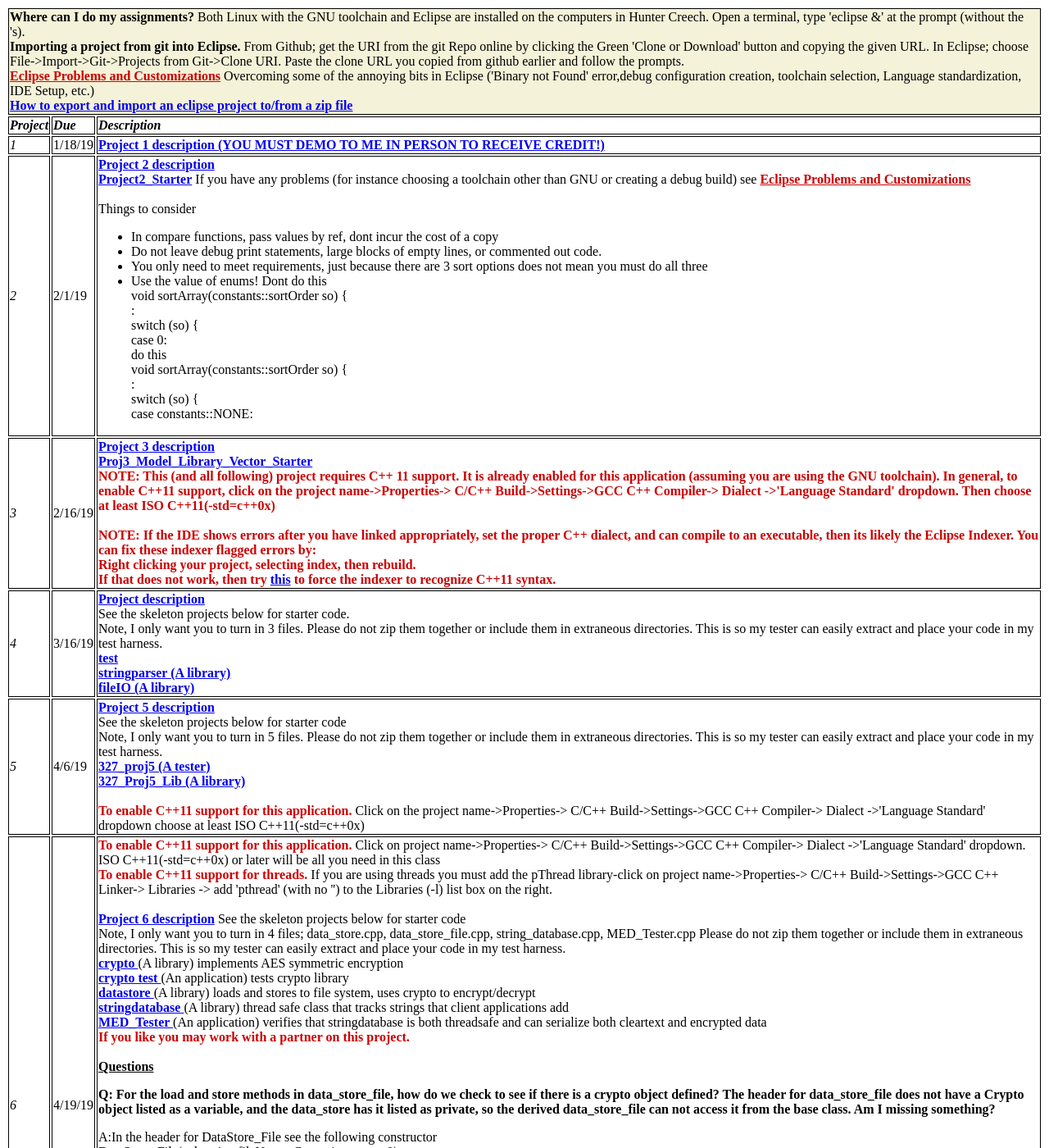
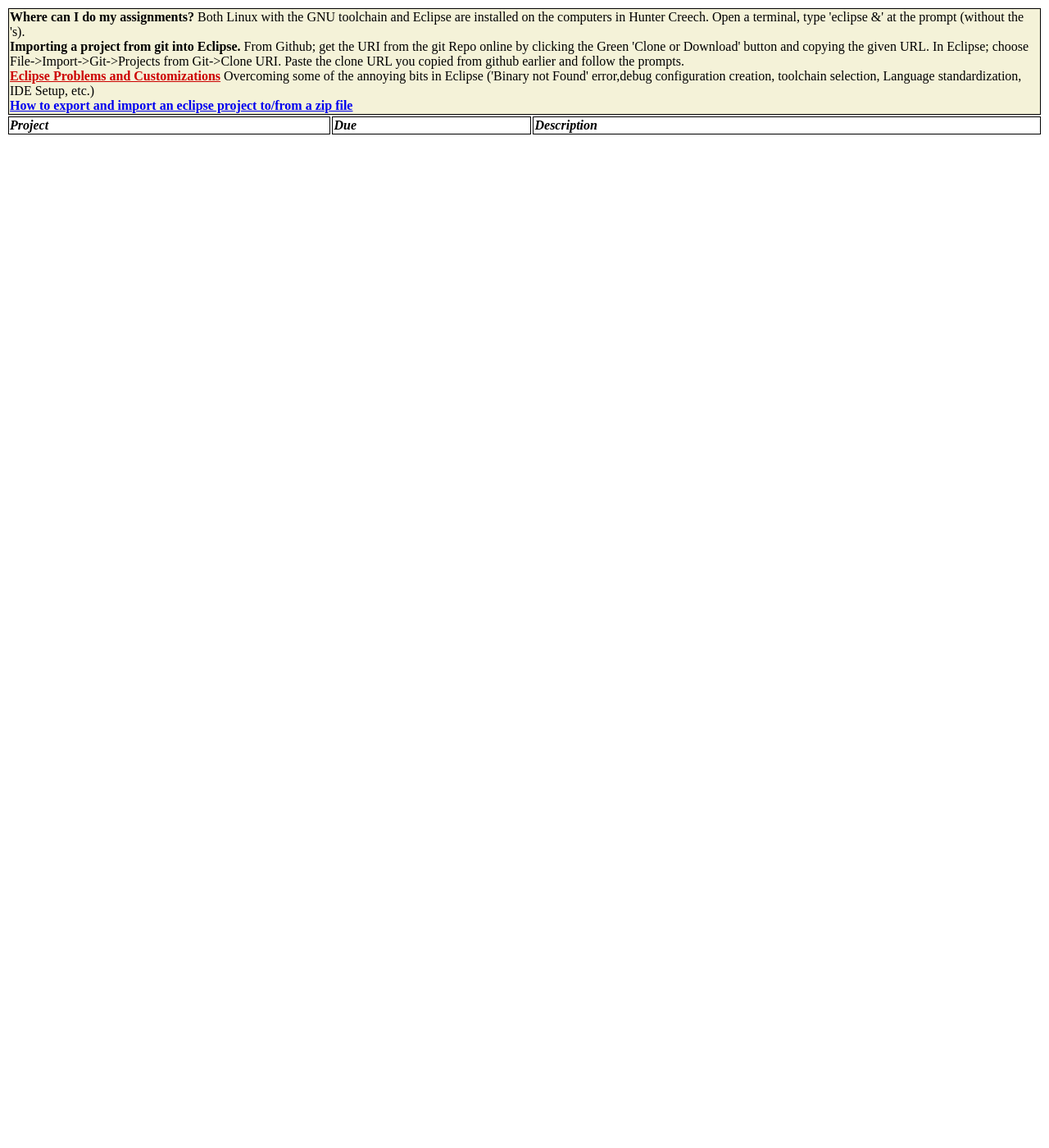
Before and after one commit to CNUClasses/CPSC327, a Jekyll site: the page navbar/Projects.html, which Jekyll copies as it is, in a window 1280 px wide and 1400 px high. Shown: the whole window at 82% size. Built offline with Jekyll 4.4.1, drawn with Linux system fonts in a browser that asks for light colours; some of the changed text lies outside the part shown.

Commit message:
projects update

```diff
--- a/navbar/Projects.html
+++ b/navbar/Projects.html
@@ -31,7 +31,7 @@
                <td class="style_white "><em><strong>Due</strong></em></td>
                <td class="style_white "><em><strong>Description</strong></em></td>
             </tr>
-
+           <!--
             <tr>
                <td class="style_white "><em>1</em></td>
                <td class="style_white ">1/18/19</td>
@@ -96,7 +96,7 @@
               </td>
             </tr>
             -->
-
+ <!--
             <tr>
                <td class="style_white "><em>4</em></td>
                <td class="style_white ">3/16/19</td>
@@ -123,7 +123,7 @@
                   <!--<BR>NOTE: If the IDE shows errors after you have linked appropriately, set the proper C++ dialect, and can compile 327_Proj5 to an executable, then its likely the Eclipse Indexer. You can fix these indexer flagged errors by:<br>
                   Right clicking both projects, selecting index, then rebuild.<br>
                   If above step does not work, then follow recomendations  <a href="https://stackoverflow.com/questions/13635079/enable-c11-in-eclipse-cdt-juno-kepler-luna-indexer">here</a> to force the indexer to recognize C++11 syntax.-->
-
+<!--
                  <br>
               </td>
             </tr>
@@ -136,7 +136,7 @@
                 <strong style="color: #cc0000">To enable C++11 support for threads. </strong> If you are using threads you must add the pThread library-click on project name->Properties-> C/C++ Build->Settings->GCC C++ Linker-> Libraries -> add 'pthread' (with no '') to the Libraries (-l) list box on the right. <br><br>
 
             <!--    <strong style="color: #00cc00">Project bounty - 2 points per bug and bug fix.  This is the sort of code you will encounter professionally (Which means it has bugs).  Find them, report them to me with a solution, and I will add 2 points to this projects grade for you. Note: only the first person to report a bug gets the bounty.</strong><br ><br>-->
-                <strong><a href="https://github.com/CNUClasses/CPSC327/blob/master/content/Projects-Eclipse/proj6_MED/A_Threadsafe_Serializable_Encrypting_String_Counter.pdf"> Project 6 description</a></strong> See the skeleton projects below for starter code<br>
+ <!--               <strong><a href="https://github.com/CNUClasses/CPSC327/blob/master/content/Projects-Eclipse/proj6_MED/A_Threadsafe_Serializable_Encrypting_String_Counter.pdf"> Project 6 description</a></strong> See the skeleton projects below for starter code<br>
                 Note, I only want you to turn in 4 files; data_store.cpp, data_store_file.cpp, string_database.cpp, MED_Tester.cpp  Please do not zip them together or include them in extraneous directories. This is so my tester can easily extract and place your code in my test harness.<br>
                   <strong><a href="https://github.com/CNUClasses/crypto.git"> crypto  </a></strong>(A library) implements AES symmetric encryption<br>
                   <strong><a href="https://github.com/CNUClasses/crypto_test.git"> crypto test </a></strong>(An application) tests crypto library<br>
@@ -168,6 +168,6 @@
             </tr>
 
 
-
+          -->
            </table>
     </section>
```
